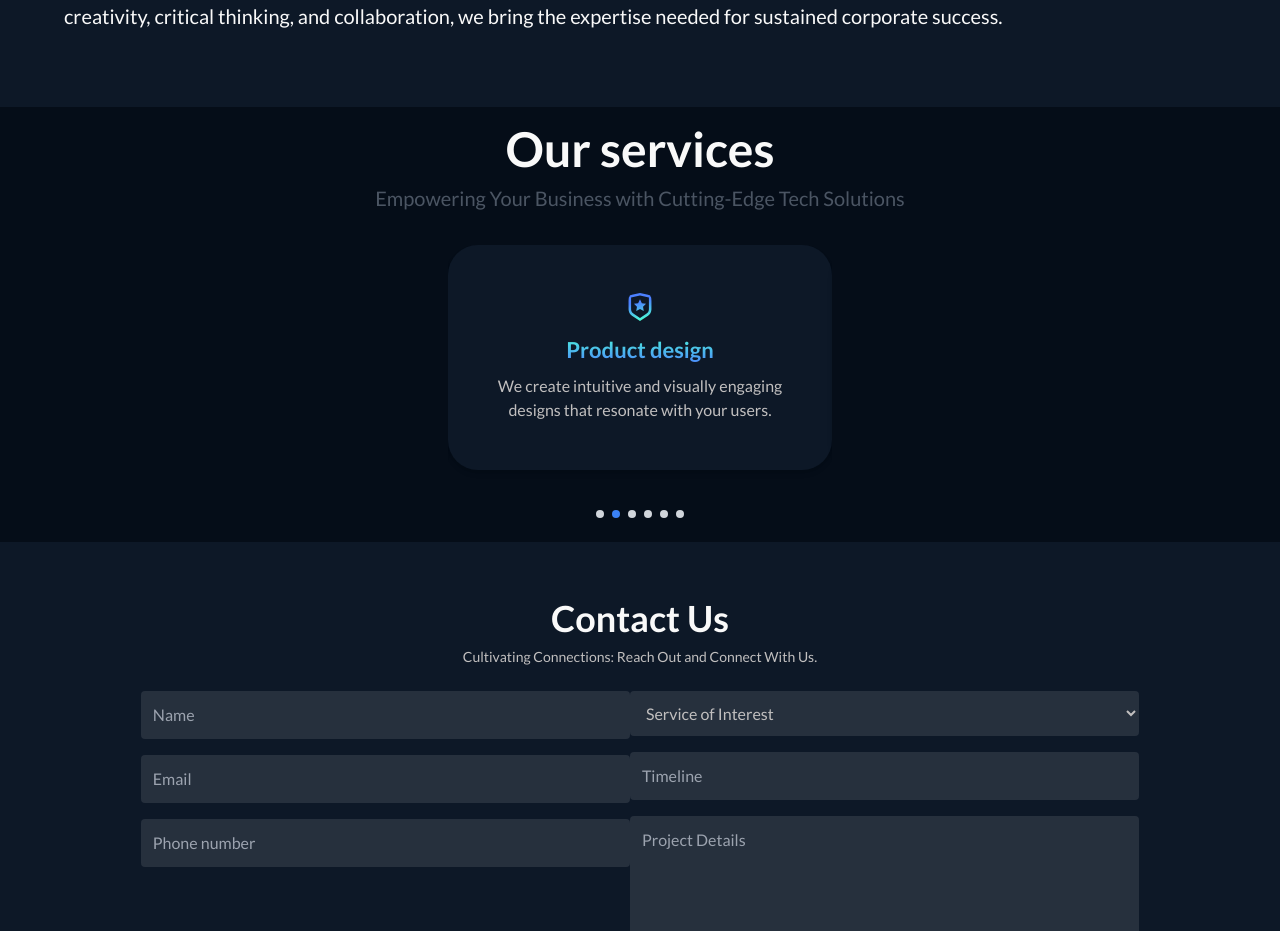
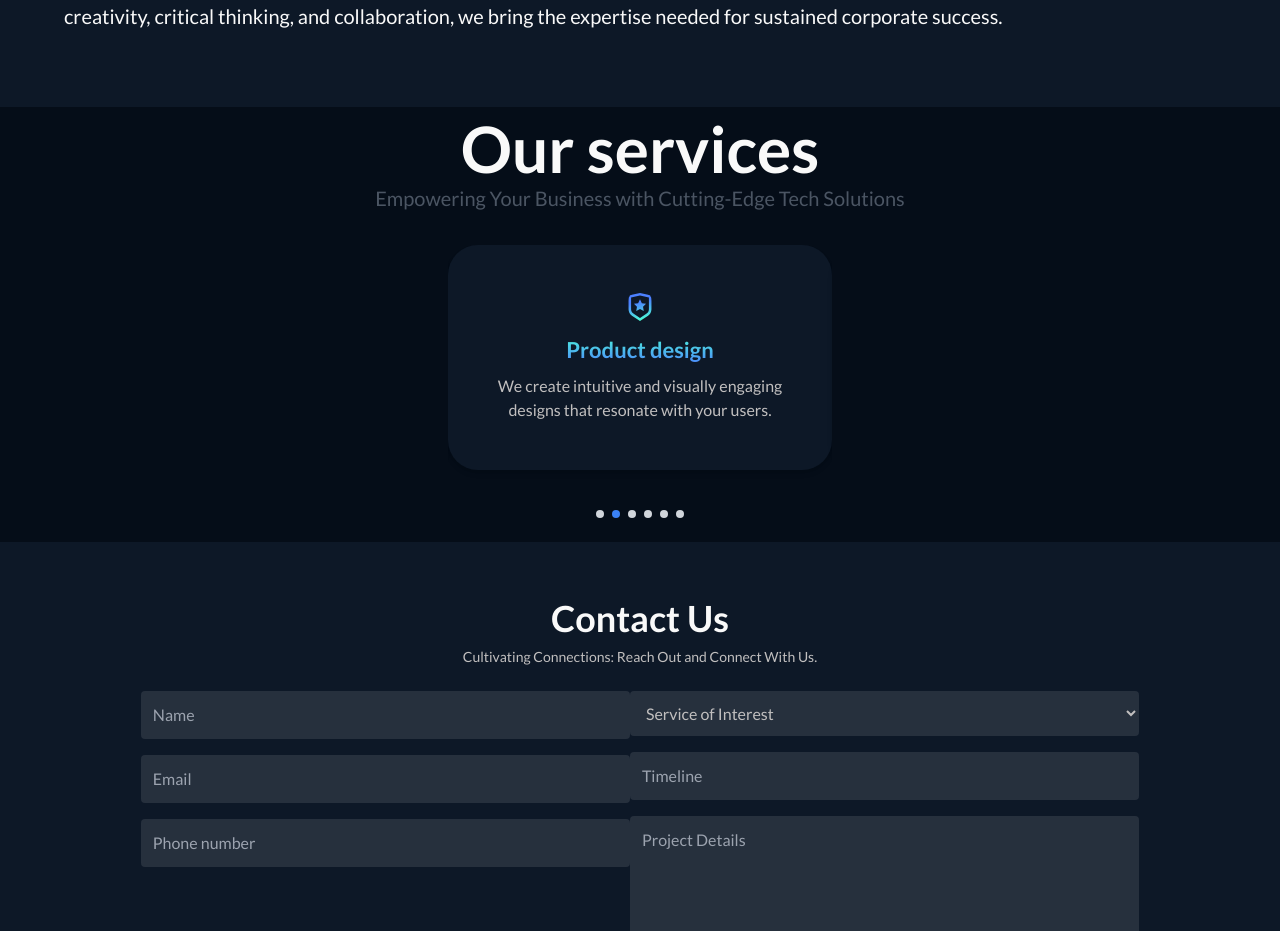
Before and after one commit to Akay74/swift-home, a Next.js app: page / in a window 1280 px wide. Shown: the part 1540-2471 px from the top of the page. Built offline with nearby package versions, Linux system fonts and the light colour scheme.

Commit message:
💄 update font size for services subheading

```diff
--- a/components/Services.jsx
+++ b/components/Services.jsx
@@ -128,7 +128,7 @@ const Services = () => {
 
   return (
     <div className="mx-auto mt-16 mb-6 px-3 py-6 bg-[#050D18]" id='our-services'>
-      <h1 className="text-3xl text-[#F9F9F9] font-bold text-center mb-2 md:text-[48px]">Our services</h1>
+      <h1 className="text-3xl text-[#F9F9F9] font-bold text-center mb-2 md:text-[64px]">Our services</h1>
       <h2 className="text-[12px] text-gray-600 text-center mb-6 md:mb-8 md:mt-4 md:text-[20px]">
         Empowering Your Business with Cutting-Edge Tech Solutions
       </h2>
```
